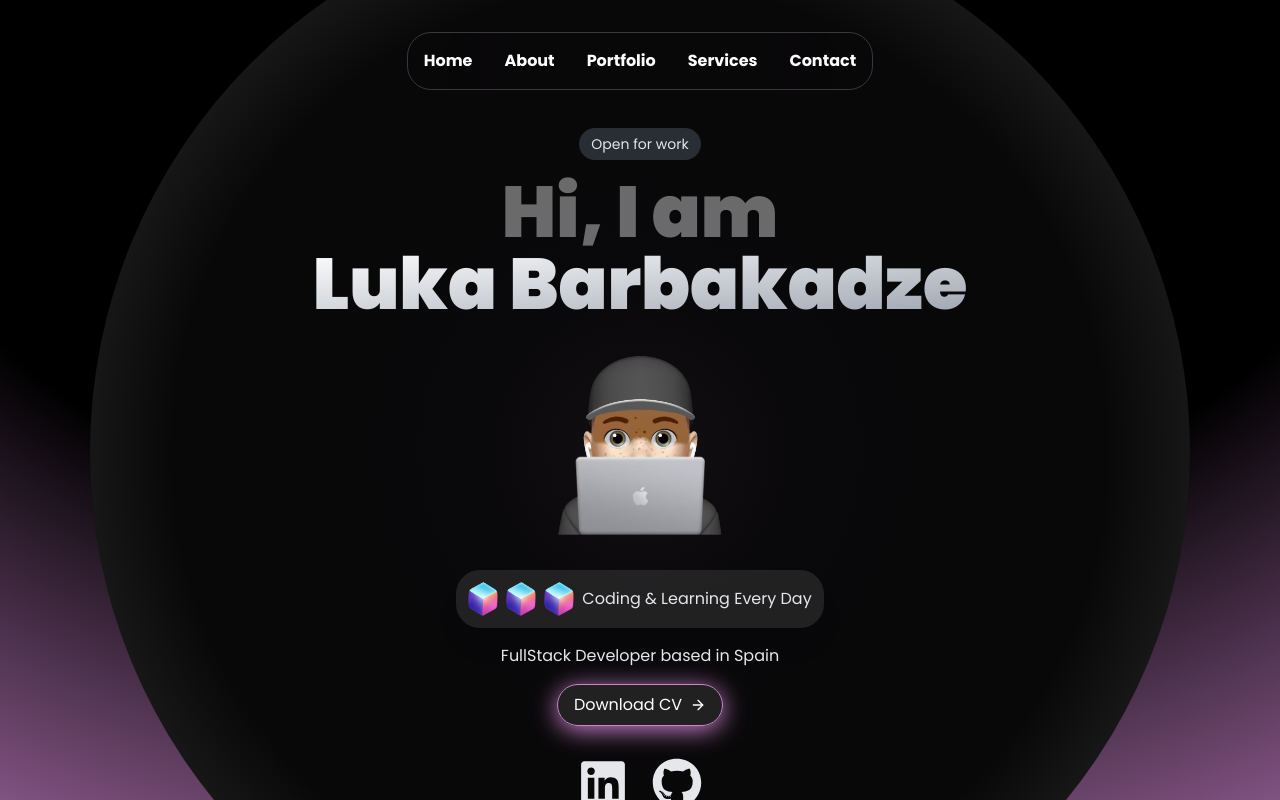
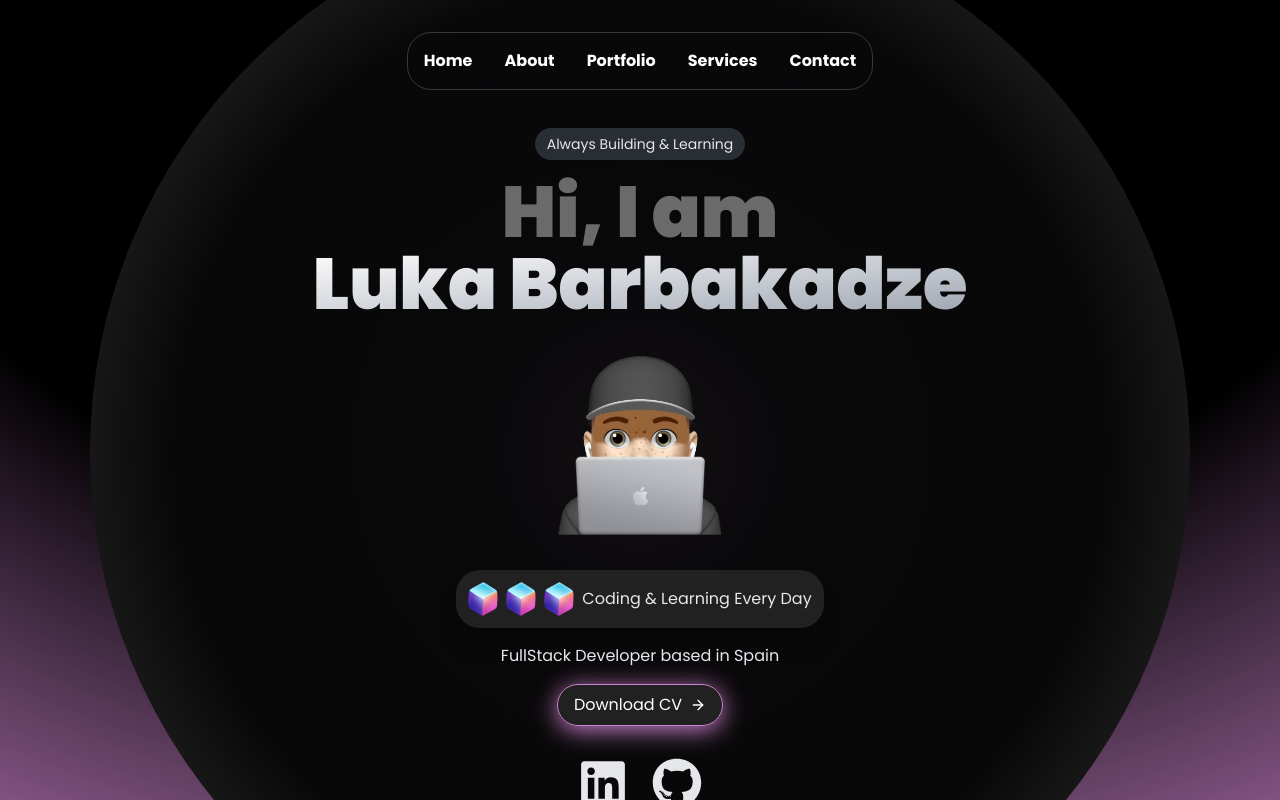
Before and after one commit to DevLukab/portfolio, a Next.js app: page / in a window 1280 px wide. Shown: the top 800 px of the page. Built offline with nearby package versions, Linux system fonts and the light colour scheme.

Commit message:
Update Hero.tsx

```diff
--- a/components/Hero.tsx
+++ b/components/Hero.tsx
@@ -32,7 +32,7 @@ export const Hero = () => {
         overflow-hidden px-4 py-24 text-gray-200">
             <div className="z-10 flex flex-col items-center mt-8">
                 <span className="mb-4 inline-block rounded-full bg-gray-600/50 px-3 py-1.5 text-sm">
-                    Open for work
+                    Always Building & Learning
                 </span>
                 <h1 className="text-white/40 text-5xl md:text-7xl font-black">Hi, I am</h1>
                 <h1 className="max-w-3xl bg-gradient-to-br from-white to-gray-400 bg-clip-text
```
